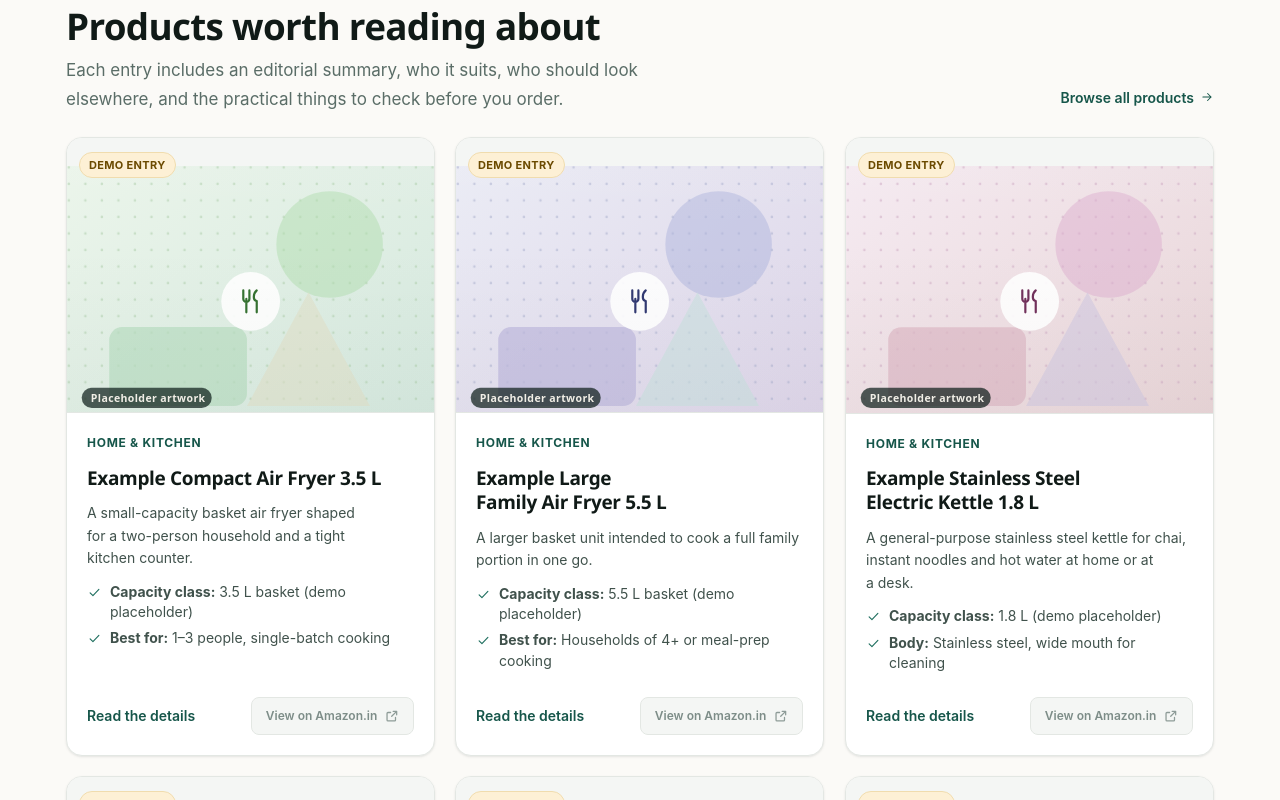
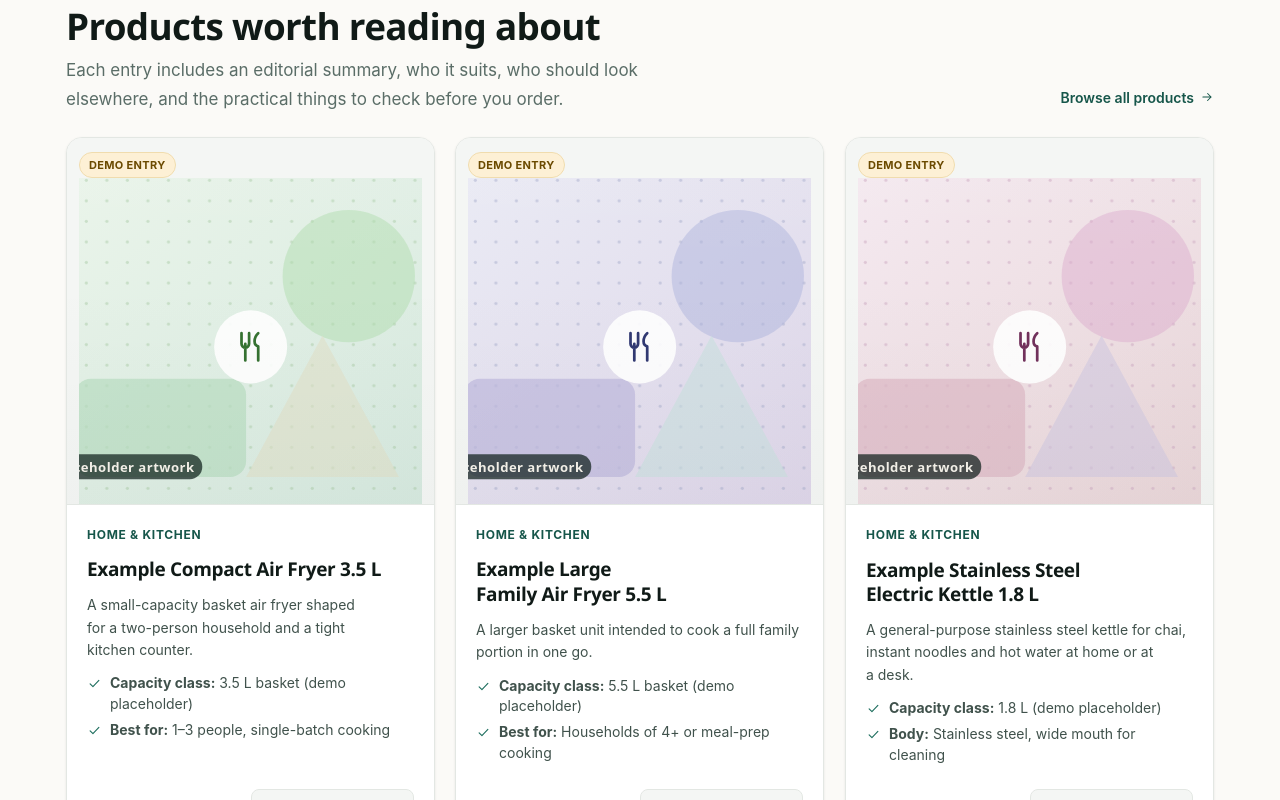
Before and after one commit to void7x/smartbuyIndia, a React (Vite) app: page / in a window 1280 px wide. Shown: the part 2500-3300 px from the top of the page. Built offline with nearby package versions, Linux system fonts and the light colour scheme.

Commit message:
Fix product image cropping in cards

```diff
--- a/src/styles/decision-cards.css
+++ b/src/styles/decision-cards.css
@@ -41,7 +41,7 @@
 
 .decision-card__media {
   position: relative;
-  aspect-ratio: 4 / 3;
+  aspect-ratio: 1 / 1;
   overflow: hidden;
   background: var(--surface-alt);
   border-bottom: 1px solid var(--line);
@@ -49,9 +49,11 @@
 
 .decision-card__media img,
 .decision-card__media svg {
+  display: block;
   width: 100%;
   height: 100%;
-  object-fit: cover;
+  object-fit: contain;
+  padding: var(--sp-3);
   transition: transform 420ms var(--ease-emphasis, cubic-bezier(0.16, 1, 0.3, 1));
 }
 
--- a/src/styles/index.css
+++ b/src/styles/index.css
@@ -976,7 +976,7 @@ hr {
 
 /* Product card */
 .product-card__media {
-  aspect-ratio: 4 / 3;
+  aspect-ratio: 1 / 1;
   background: var(--surface-alt);
   border-bottom: 1px solid var(--line);
   overflow: hidden;
@@ -985,9 +985,11 @@ hr {
 
 .product-card__media img,
 .product-card__media svg {
+  display: block;
   width: 100%;
   height: 100%;
-  object-fit: cover;
+  object-fit: contain;
+  padding: var(--sp-3);
 }
 
 .product-card__badge {
```
